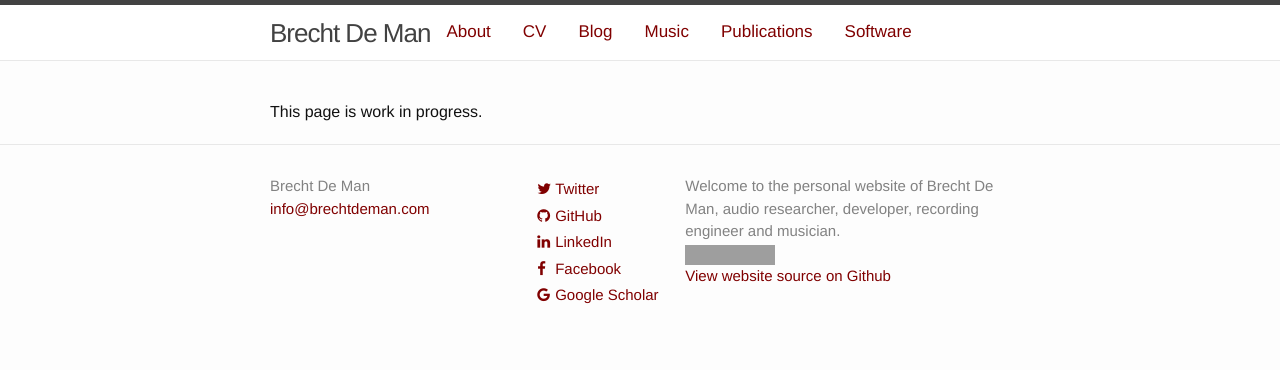
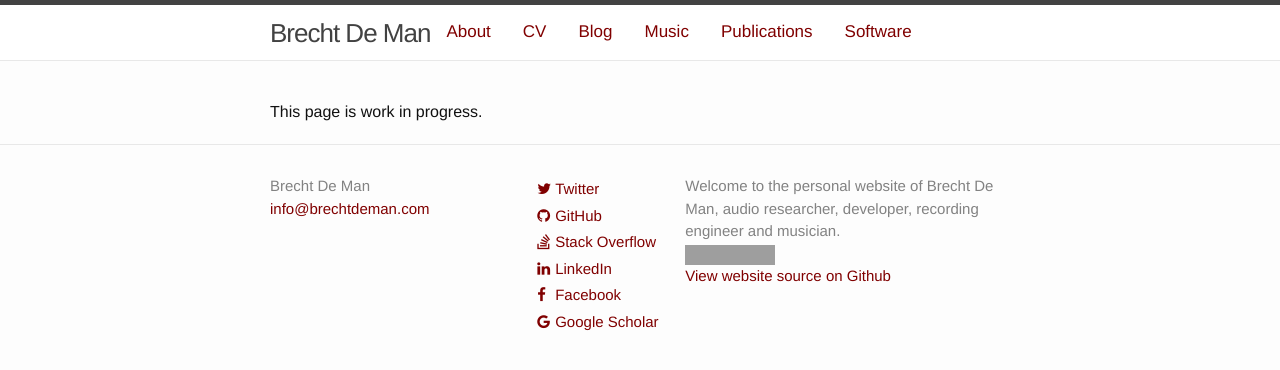
Before and after one commit to BrechtDeMan/BrechtDeMan.github.io, a Jekyll site: the page built from index.html, in a window 1280 px wide. Shown: the top 370 px of the page. Built offline with Jekyll 4.4.1, drawn with Linux system fonts in a browser that asks for light colours; nearby versions of some CDN libraries; grey boxes are pictures that could not be loaded.

Commit message:
Stack Overflow icon and profile link; underline menu item on hover.

```diff
--- a/_config.yml
+++ b/_config.yml
@@ -18,6 +18,7 @@ baseurl: "" # the subpath of your site, e.g. /blog
 url: "http://brechtdeman.com" # the base hostname & protocol for your site
 twitter_username: BrechtDeMan
 github_username:  BrechtDeMan
+stackoverflow_username: 3193542/bdm
 linkedin_username: BrechtDeMan
 facebook_username: BrechtDeMan
 scholar_username: 3ndnho0AAAAJ
--- a/_includes/footer.html
+++ b/_includes/footer.html
@@ -37,6 +37,21 @@
                 <td>
                   <a href="https://github.com/{{ site.github_username }}">
                     GitHub
+                  </a>
+                </td>
+              </tr>
+          {% endif %}
+
+          {% if site.stackoverflow_username %}
+              <tr>
+                <td>
+                  <a href="http://stackoverflow.com/users/ {{ site.stackoverflow_username }}">
+                    <i class="fa fa-stack-overflow"></i>
+                  </a>
+                </td>
+                <td>
+                  <a href="http://stackoverflow.com/users/ {{ site.stackoverflow_username }}">
+                    Stack Overflow
                   </a>
                 </td>
               </tr>
--- a/_sass/_base.scss
+++ b/_sass/_base.scss
@@ -279,7 +279,7 @@ ul.topnav li a {
 }
 
 /* Change background color of links on hover */
-ul.topnav li a:hover {color: lighten($brand-color, 7%);}
+ul.topnav li a:hover {color: lighten($brand-color, 7%); text-decoration: underline;}
 
 /* Hide the list item that contains the link that should open and close the topnav on small screens */
 ul.topnav li.icon {display: none;}
```
